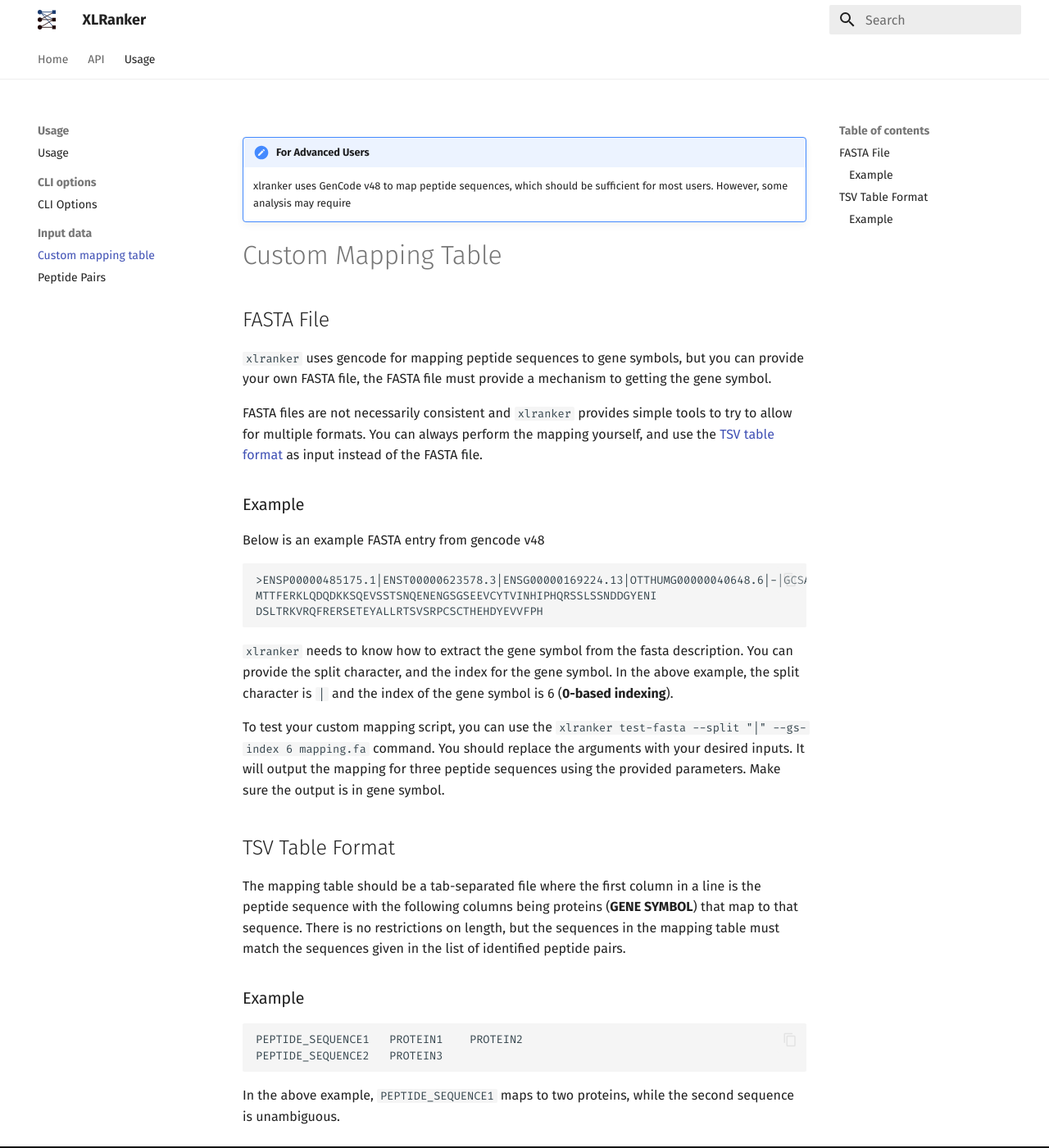
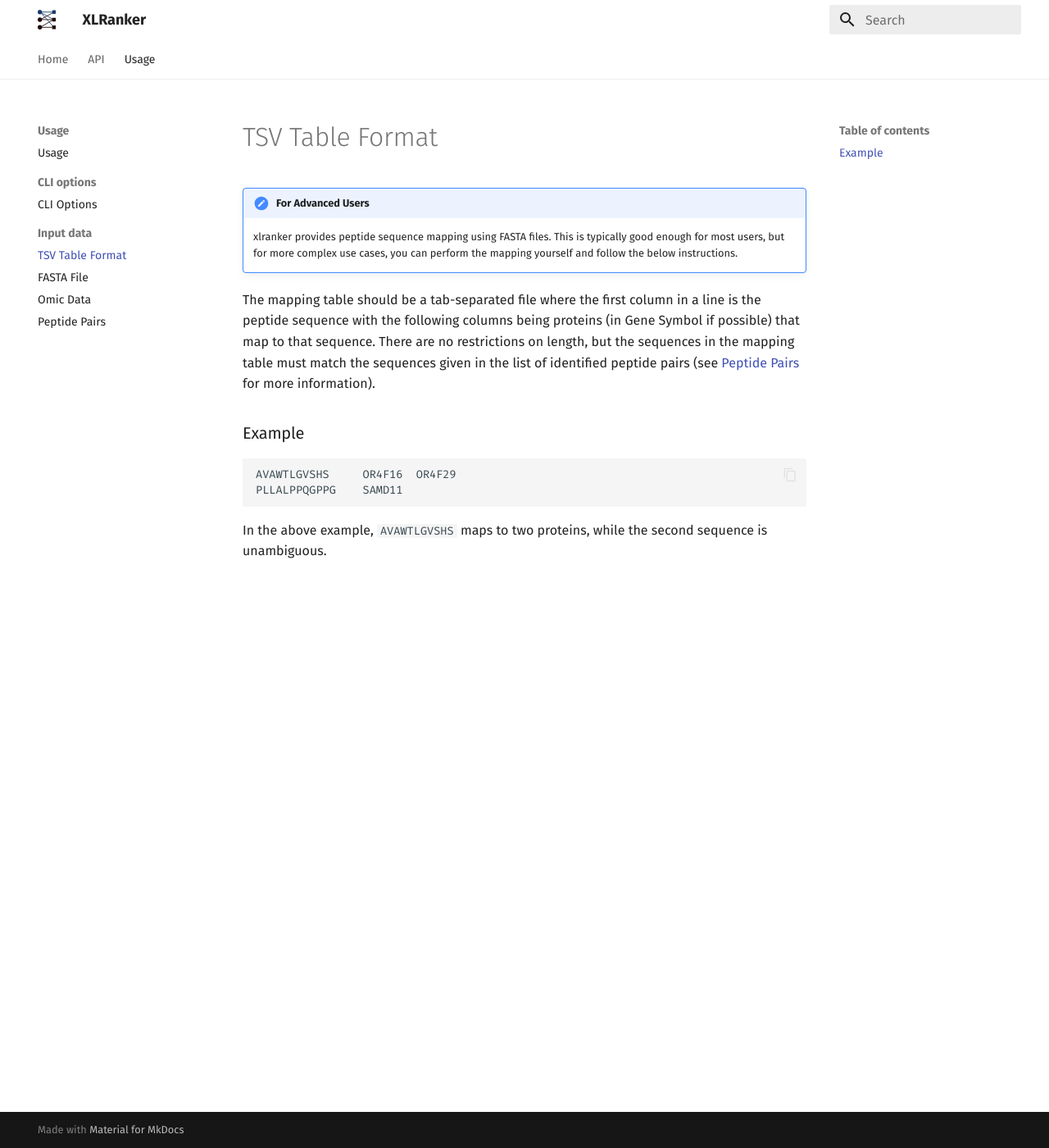
Before and after one commit to bzhanglab/xlranker, an MkDocs documentation site: the page built from docs/usage/input_data/custom_mapping_table.md, in a window 1280 px wide and 1400 px high. Shown: the whole window at 82% size. Built offline with MkDocs 1.6.1 and Material for MkDocs 9.7.7, drawn with Linux system fonts in a browser that asks for light colours; plug-ins that fetch from the network failed and are left out; the version menu is left out.

Commit message:
add documentation for update mapping

````diff
--- a/docs/usage/input_data/custom_mapping_table.md
+++ b/docs/usage/input_data/custom_mapping_table.md
@@ -1,37 +1,15 @@
+# TSV Table Format
+
 !!! note "For Advanced Users"
-    xlranker uses GenCode v48 to map peptide sequences, which should be sufficient for most users. However, some analysis may require
+    xlranker provides peptide sequence mapping using FASTA files. This is typically good enough for most users, but for more complex use cases, you can perform the mapping yourself and follow the below instructions.
 
-# Custom Mapping Table
-
-## FASTA File
-
-`xlranker` uses gencode for mapping peptide sequences to gene symbols, but you can provide your own FASTA file, the FASTA file must provide a mechanism to getting the gene symbol.
-
-FASTA files are not necessarily consistent and `xlranker` provides simple tools to try to allow for multiple formats. You can always perform the mapping yourself, and use the [TSV table format](#tsv-table-format) as input instead of the FASTA file.
-
-### Example
-
-Below is an example FASTA entry from gencode v48
-
-```fasta
->ENSP00000485175.1|ENST00000623578.3|ENSG00000169224.13|OTTHUMG00000040648.6|-|GCSAML-211|GCSAML|103
-MTTFERKLQDQDKKSQEVSSTSNQENENGSGSEEVCYTVINHIPHQRSSLSSNDDGYENI
-DSLTRKVRQFRERSETEYALLRTSVSRPCSCTHEHDYEVVFPH
-```
-
-`xlranker` needs to know how to extract the gene symbol from the fasta description. You can provide the split character, and the index for the gene symbol. In the above example, the split character is `|` and the index of the gene symbol is 6 (**0-based indexing**).
-
-To test your custom mapping script, you can use the `xlranker test-fasta --split "|" --gs-index 6 mapping.fa` command. You should replace the arguments with your desired inputs. It will output the mapping for three peptide sequences using the provided parameters. Make sure the output is in gene symbol.
-
-## TSV Table Format
-
-The mapping table should be a tab-separated file where the first column in a line is the peptide sequence with the following columns being proteins (**GENE SYMBOL**) that map to that sequence. There is no restrictions on length, but the sequences in the mapping table must match the sequences given in the list of identified peptide pairs.
+The mapping table should be a tab-separated file where the first column in a line is the peptide sequence with the following columns being proteins (in Gene Symbol if possible) that map to that sequence. There are no restrictions on length, but the sequences in the mapping table must match the sequences given in the list of identified peptide pairs (see [Peptide Pairs](peptide_pairs.md) for more information).
 
 ### Example
 
 ```tsv
-PEPTIDE_SEQUENCE1	PROTEIN1	PROTEIN2
-PEPTIDE_SEQUENCE2	PROTEIN3
+AVAWTLGVSHS 	OR4F16	OR4F29
+PLLALPPQGPPG	SAMD11
 ```
 
-In the above example, `PEPTIDE_SEQUENCE1` maps to two proteins, while the second sequence is unambiguous.
+In the above example, `AVAWTLGVSHS` maps to two proteins, while the second sequence is unambiguous.
````
Also changed, not shown: docs/usage/index.md (+15 -3 lines), docs/usage/input_data/fasta.md (added, +32 -0 lines), docs/usage/input_data/omic_data.md (added, +20 -0 lines), docs/usage/input_data/peptide_pairs.md (+6 -2 lines).
